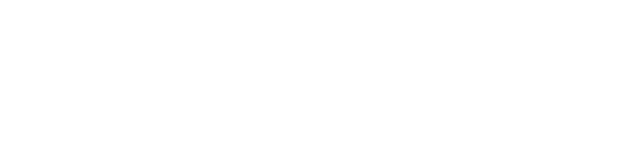
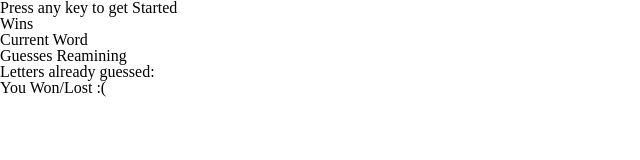
Before and after one commit to tstike44/Word-Guess-Game, a plain HTML site: page index.html in a window 1280 px wide. Shown: the whole page, without its empty margins (0-640 px from the left). Drawn offline with Linux system fonts and the light colour scheme.

Commit message:
added variables and started psuedocoding the documents

```diff
--- a/assets/javascript/game.js
+++ b/assets/javascript/game.js
@@ -0,0 +1,3 @@
+var wrestlersStored = ["john cena", "batista", "triple h", "kane", "edge", "randy orton", "kurt angle", "rob van dam", "booker t", "jeff hardy"];
+
+var userInput;
--- a/index.html
+++ b/index.html
@@ -10,6 +10,28 @@
     <title>Document</title>
 </head>
 <body>
+<p>Press any key to get Started</p>
+
+<!-- the wins need increase every time the user guesses the name correctly -->
+<p>Wins</p>
+
+<!-- adds a letter to the display and replace the empty dask (m _ _ _ a) -->
+<p id="currentWord">Current Word</p>
+
+<!-- display the number of guesses the user has left after each press -->
+<p id="guessesRemaining">Guesses Reamining</p>
+
+<!-- display the letters the are guess after they are selected -->
+<p id="alreadyGuessed">Letters already guessed:</p>
+
+<!-- this should display that the user has either won or lost -->
+<p id="results">You Won/Lost :(</p>
+
+<!-- following this should be a screen immediately after starting the game fresh with a new word to guess -->
+
+<!-- add song as a bonus for them guessing  -->
+
+<!-- rinse and repeat -->
 
 </body>
 </html>
```
